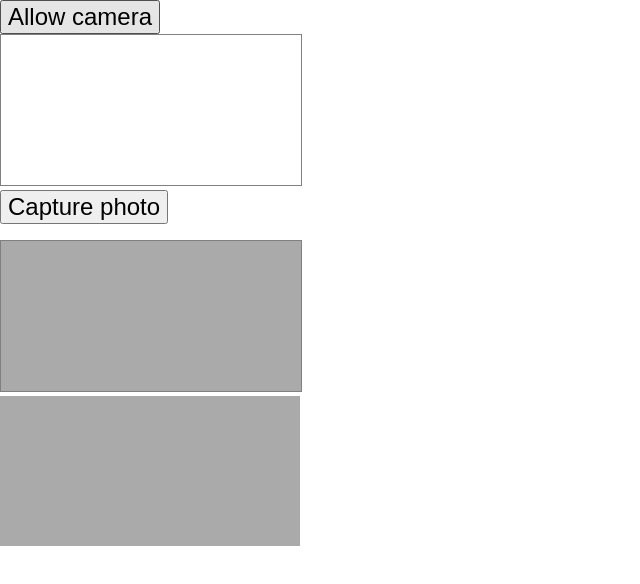
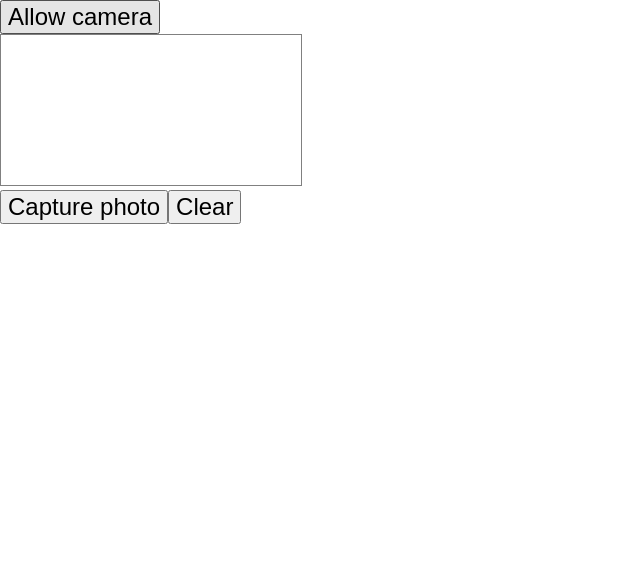
Before and after one commit to parogers/photoscroll, a Vue app in the folder client/: page / in a window 1280 px wide. Shown: the top 584 px of the page, without its empty margins (0-640 px from the left). Built offline with nearby package versions, Linux system fonts and the light colour scheme.

Commit message:
feat: WIP capture multiple images

```diff
--- a/client/src/App.vue
+++ b/client/src/App.vue
@@ -1,12 +1,13 @@
 <script setup lang="ts">
 
-import { onMounted, ref, useTemplateRef } from 'vue';
+import { onMounted, ref, reactive, useTemplateRef } from 'vue';
 
 const width = 320; // We will scale the photo width to this
 let height = 0; // This will be computed based on the input stream
 
 let streaming = false;
 
+const photos = reactive([]);
 const error = ref('');
 const videoEl = useTemplateRef('video');
 const photoEl = useTemplateRef('photo');
@@ -32,8 +33,14 @@ onMounted(() => {
 
 
 function onCapture(ev) {
+    ev.preventDefault();
     takePicture();
+}
+
+
+function onClear(ev) {
     ev.preventDefault();
+    clearPhoto();
 }
 
 
@@ -67,8 +74,9 @@ function clearPhoto() {
     context.fillStyle = "#aaaaaa";
     context.fillRect(0, 0, canvasEl.value.width, canvasEl.value.height);
 
-    const data = canvasEl.value.toDataURL("image/png");
-    photoEl.value.setAttribute("src", data);
+    // const data = canvasEl.value.toDataURL("image/png");
+    // photoEl.value.setAttribute("src", data);
+    photos.length = 0;
 }
 
 function takePicture() {
@@ -80,7 +88,8 @@ function takePicture() {
         context.drawImage(videoEl.value, 0, 0, width, height);
 
         const data = canvasEl.value.toDataURL("image/png");
-        photoEl.value.setAttribute("src", data);
+        photos.push(data);
+        // photoEl.value.setAttribute("src", data);
     } else {
         clearPhoto();
     }
@@ -105,17 +114,21 @@ function takePicture() {
         <button id="start-button" @click="onCapture">
             Capture photo
         </button>
+
+        <button @click="onClear">
+            Clear
+        </button>
     </div>
 
-    <figure>
-        <img ref="photo" src="" alt="The screen capture will appear in this box." />
-    </figure>
+    <div>
+        <img v-for="photo of photos" ref="photo" :src="photo" />
+    </div>
 
     <canvas ref="canvas"></canvas>
 </template>
 
 <style scoped>
-video, img {
+video, figure {
     border: solid 1px gray;
 }
 
@@ -127,13 +140,18 @@ button {
     color: red;
 }
 
-/* canvas {
+canvas {
     display: none;
-} */
+}
 
 figure {
     margin: 0;
     padding: 0;
     margin-top: 1em;
 }
+
+img {
+    width: 10em;
+    height: auto;
+}
 </style>
```
